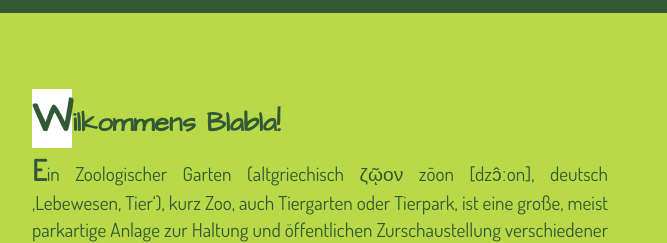
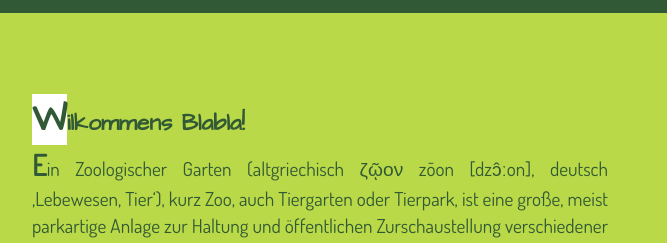
Before and after one commit to CODERS-BAY/web-aufgabe-06-kapitel-10-11-Philthy-Phil, a plain HTML site: page Abgabe_06/index.html in a window 1280 px wide. Shown: the part 366-609 px from the top of the page, 0-667 px from the left. Drawn offline with Linux system fonts and the light colour scheme.

Commit message:
web-aufgabe-06_v1.3
deleted inline style ;)

```diff
--- a/Abgabe_06/index.html
+++ b/Abgabe_06/index.html
@@ -40,7 +40,7 @@
         </aside>
         <article class="cont1" id="top">
             <section>
-                <h2 style="font-size: 140%;">Wilkommens Blabla!</h2>
+                <h2>Wilkommens Blabla!</h2>
                 <p>
                     Ein Zoologischer Garten (altgriechisch ζῷον zōon [dzɔ̂ːon],
                     deutsch ‚Lebewesen, Tier‘), kurz Zoo, auch Tiergarten oder Tierpark,
```
